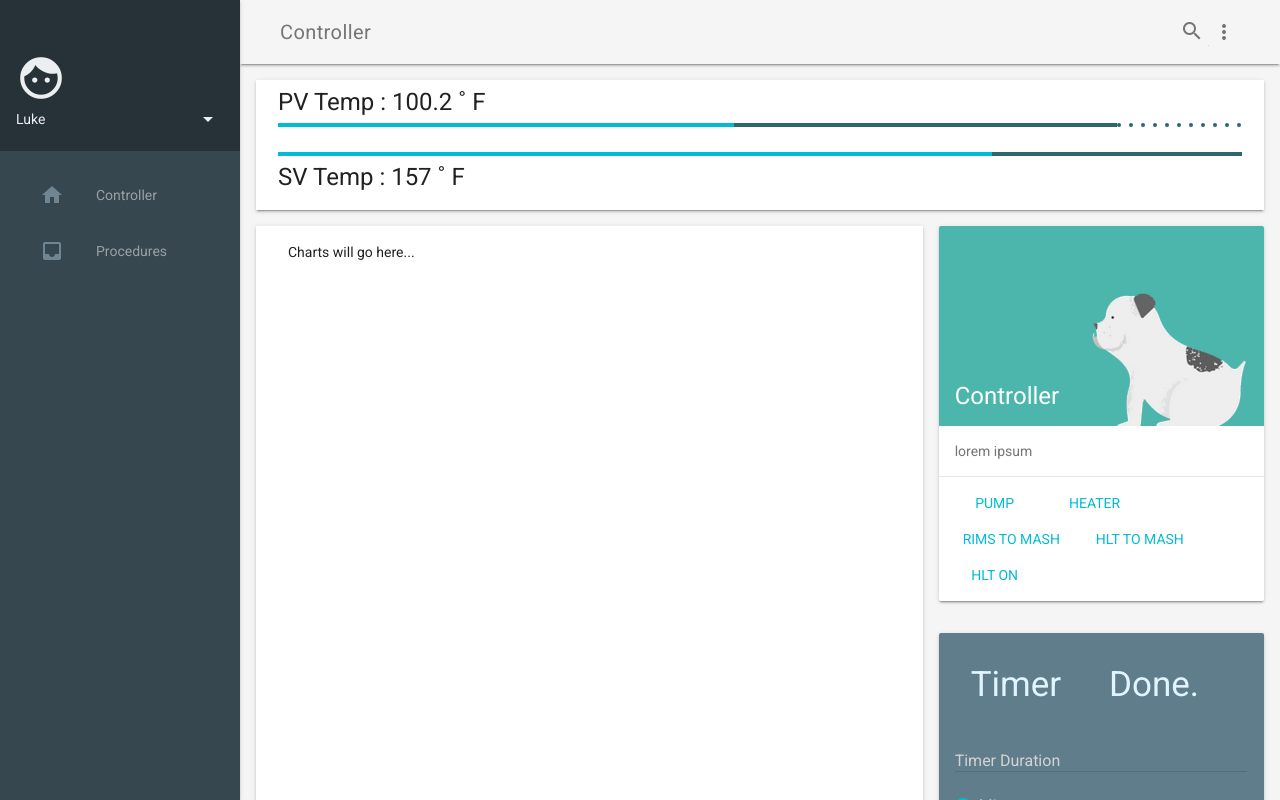
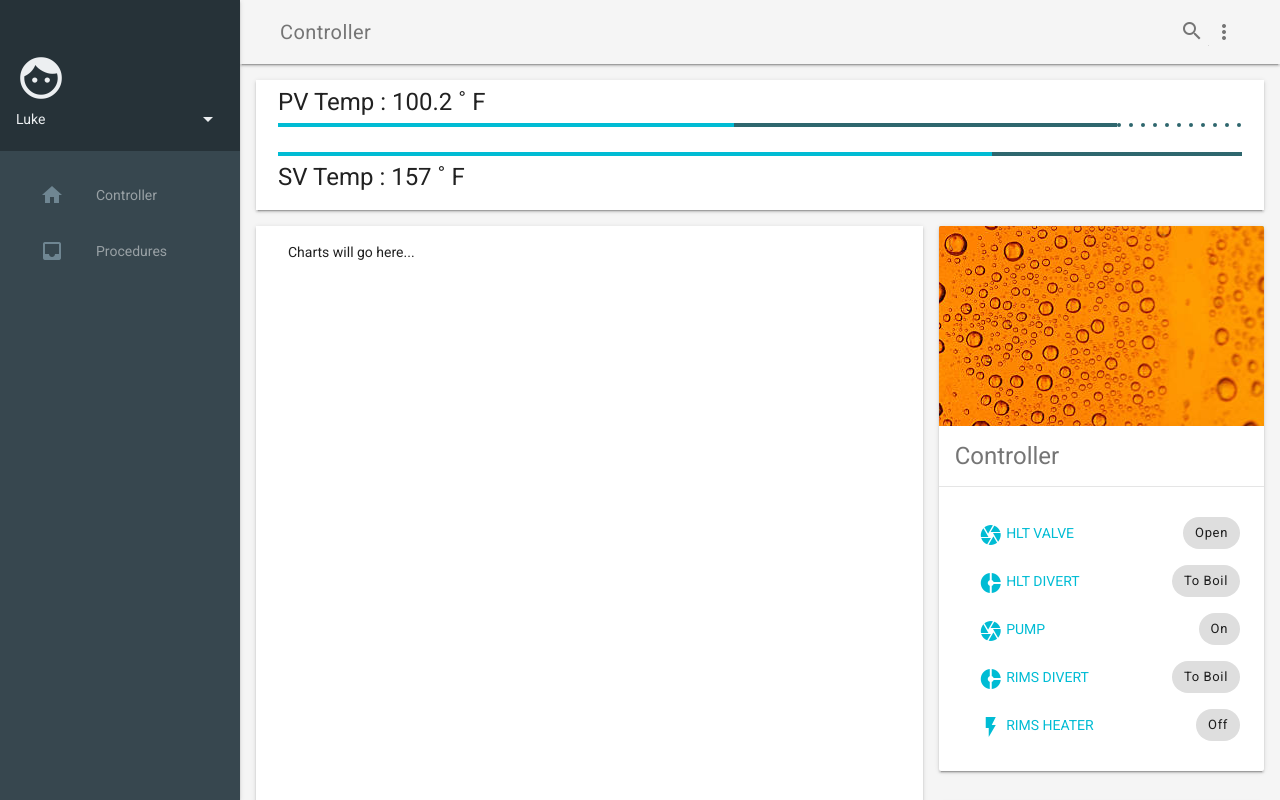
Before and after one commit to llamicron/material_weber, a plain HTML site: page index.html in a window 1280 px wide. Drawn offline with nearby package versions, Linux system fonts and the light colour scheme.

Commit message:
Makes controller buttons look ok

```diff
--- a/controller.js
+++ b/controller.js
@@ -6,6 +6,83 @@ var app = new Vue({
       "pv": 100.2,
       "sv": 157
     },
+    "relays": [
+      {
+        "state": true,
+        "prettyName": "HLT Valve",
+        "method": {
+          "offArg": 0,
+          "onArg": 1,
+          "name": "hlt"
+        },
+        "verbage": {
+          true: "Open",
+          false: "Closed"
+        },
+        "name": "hlt",
+        "icon": "camera"
+      },
+      {
+        "state": true,
+        "prettyName": "HLT Divert",
+        "method": {
+          "offArg": "boil",
+          "onArg": "mash",
+          "name": "hlt_to"
+        },
+        "verbage": {
+          true: "To Boil",
+          false: "To Mash"
+        },
+        "name": "hltToMash",
+        "icon": "donut_small"
+      },
+      {
+        "state": true,
+        "prettyName": "Pump",
+        "method": {
+          "offArg": 0,
+          "onArg": 1,
+          "name": "pump"
+        },
+        "verbage": {
+          true: "On",
+          false: "Off"
+        },
+        "name": "pump",
+        "icon": "camera"
+      },
+      {
+        "state": true,
+        "prettyName": "RIMS Divert",
+        "method": {
+          "offArg": "boil",
+          "onArg": "mash",
+          "name": "rims_to"
+        },
+        "verbage": {
+          true: "To Boil",
+          false: "To Mash"
+        },
+        "name": "rimsToMash",
+        "icon": "donut_small"
+      },
+      {
+        "state": false,
+        "prettyName": "RIMS Heater",
+        "method": {
+          "offArg": 0,
+          "onArg": 1,
+          "name": "pid"
+        },
+        "verbage": {
+          true: "On",
+          false: "Off"
+        },
+        "name": "rims",
+        "icon": "flash_on"
+      }
+    ],
     timer: 0,
     timerInput: null,
     timerUnit: "minutes",
@@ -70,7 +147,6 @@ var app = new Vue({
       return Math.floor(Date.now() / 1000)
     },
 
-    // This could be a computed property, but they don't update how I expect them to.
     setTimeString() {
       if (this.timeRemaining < 0) {
         this.timeString = "Done.";
--- a/index.html
+++ b/index.html
@@ -105,18 +105,27 @@
         </div>
         <div class="demo-cards mdl-cell mdl-cell--4-col mdl-cell--8-col-tablet mdl-grid mdl-grid--no-spacing">
           <div class="demo-updates mdl-card mdl-shadow--2dp mdl-cell mdl-cell--4-col mdl-cell--4-col-tablet mdl-cell--12-col-desktop">
-            <div class="mdl-card__title mdl-card--expand mdl-color--teal-300">
-              <h2 class="mdl-card__title-text">Controller</h2>
-            </div>
+            <div class="mdl-card__title mdl-card--expand mdl-color--teal-300"></div>
             <div class="mdl-card__supporting-text mdl-color-text--grey-600">
-              lorem ipsum
+              <h2 class="mdl-card__title-text" id="controller-title">Controller</h2>
             </div>
             <div class="mdl-card__actions mdl-card--border">
-              <a href="#" class="mdl-button mdl-js-button mdl-js-ripple-effect">Pump</a>
-              <a href="#" class="mdl-button mdl-js-button mdl-js-ripple-effect">Heater</a>
-              <a href="#" class="mdl-button mdl-js-button mdl-js-ripple-effect">Rims to Mash</a>
-              <a href="#" class="mdl-button mdl-js-button mdl-js-ripple-effect">HLT to Mash</a>
-              <a href="#" class="mdl-button mdl-js-button mdl-js-ripple-effect">HLT On</a>
+              <ul class="demo-list-icon mdl-list">
+                <li v-for="relay in relays" style="padding-bottom: 0; padding-top: 0" class="mdl-list__item">
+                  <span class="mdl-list__item-primary-content">
+                    <a class="mdl-button mdl-js-button mdl-js-ripple-effect">
+                      <i class="material-icons">{{ relay.icon }}</i>
+                      {{ relay.prettyName }}
+                    </a>
+                    <div class="mdl-layout-spacer"></div>
+                    <span class="mdl-chip">
+                      <span class="mdl-chip__text">
+                        {{ relay.verbage[relay.state] }}
+                      </span>
+                    </span>
+                    </span>
+                </li>
+              </ul>
             </div>
           </div>
           <div class="demo-separator mdl-cell--1-col"></div>
--- a/styles.css
+++ b/styles.css
@@ -6,6 +6,10 @@ html, body {
   font-size: 50px;
 }
 
+#controller-title {
+  text-align: top;
+  opacity: 1
+}
 #pv-indicator, #sv-indicator {
   width: 100%;
   margin-bottom: 0.8em;
@@ -189,7 +193,7 @@ _:-ms-input-placeholder, :root .demo-graph {
 }
 .demo-updates .mdl-card__title {
   min-height: 200px;
-  background-image: url('images/dog.png');
+  background-image: url('images/beer.jpg');
   background-position: 90% 100%;
   background-repeat: no-repeat;
 }
```
Also changed, not shown: data/relays.json (+25 -5 lines), images/beer.jpg (added).
